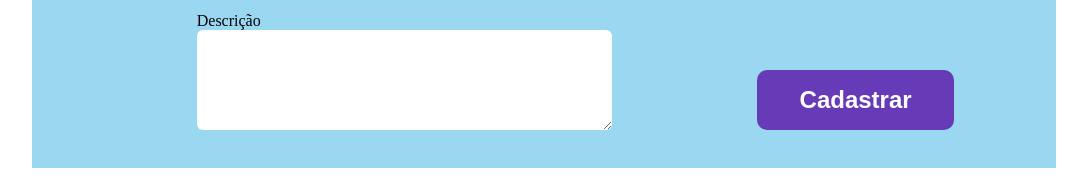
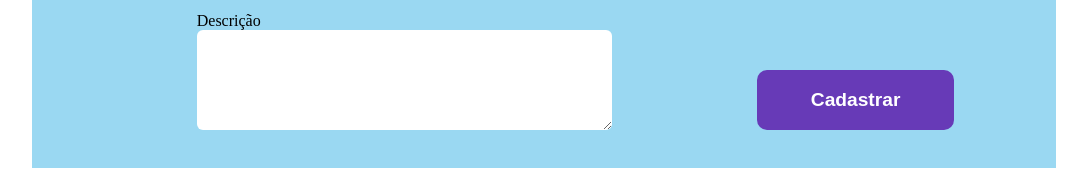
Before and after one commit to jooaodanieel/devboost-frontend, a Vue app: page /opportunities/new in a window 1280 px wide. Shown: the part 330-510 px from the top of the page, without its empty margins (96-1183 px from the left). Built offline with nearby package versions, Linux system fonts and the light colour scheme.

Commit message:
add image preview to new-opportunities
Signed-off-by: Leonardo Costa Santos <santos.leocosta@gmail.com>

```diff
--- a/src/views/NewOpportunities.vue
+++ b/src/views/NewOpportunities.vue
@@ -4,11 +4,8 @@
       <form>
         <div class="input-field">
           <label for="image">Imagem </label>
-          <input name="image" type="file" @change="handleChange"> <br />
-          <div v-if="image != undefined">
-            <img :src="window.URL.createObjectURL(image)">
-          </div>
-
+          <input name="image" type="file" @change="handleChange" /> <br />
+          <img v-if="image != undefined" class="imgPreview" :src="imgSrc" />
         </div>
         <div class="input-field">
           <label for="title">Título </label>
@@ -20,7 +17,11 @@
         </div>
         <div class="input-field">
           <label for="description">Descrição</label>
-          <textarea name="description" type="text" v-model="description" /><br />
+          <textarea
+            name="description"
+            type="text"
+            v-model="description"
+          /><br />
         </div>
       </form>
       <div class="buttons">
@@ -40,7 +41,8 @@ export default {
     title: "",
     author: "",
     description: "",
-    image: undefined
+    image: undefined,
+    imgSrc: ""
   }),
   methods: {
     async registerOpportunities() {
@@ -56,17 +58,15 @@ export default {
 
       console.log("RESPONSE: ", response.data);
     },
-    handleChange(evt){
+    handleChange(evt) {
       this.image = evt.target.files[0];
-      console.log(this.image);
+      this.imgSrc = URL.createObjectURL(this.image);
     }
   }
-
 };
 </script>
 
 <style scoped>
-
 .new {
   display: flex;
   flex-direction: column;
@@ -74,8 +74,8 @@ export default {
   justify-content: center;
 }
 
-.form{
-  background-color: #9AD8F2;
+.form {
+  background-color: #9ad8f2;
   margin: 50px auto;
   padding: 20px;
   width: 80%;
@@ -103,7 +103,7 @@ export default {
   height: 2rem;
 }
 
-.input-field textarea{
+.input-field textarea {
   resize: vertical;
   border: none;
   height: 100px;
@@ -112,25 +112,30 @@ export default {
   border-radius: 6px;
 }
 
-.buttons{
+.buttons {
   width: 25%;
   display: flex;
   align-items: flex-end;
   margin-bottom: 18px;
 }
-.buttons button{
-  background-color: #673AB7;
+.buttons button {
+  background-color: #673ab7;
   color: white;
   border: none;
   border-radius: 10px;
   width: 80%;
   height: 60px;
-  font-size: 1.5rem;
+  font-size: 1.2rem;
   font-weight: 700;
   transition: 0.2s;
 }
 
-.buttons button:hover{
+.buttons button:hover {
   background-color: #57309b;
 }
+
+.imgPreview {
+  max-width: 400px;
+  max-height: 400px;
+}
 </style>
```
